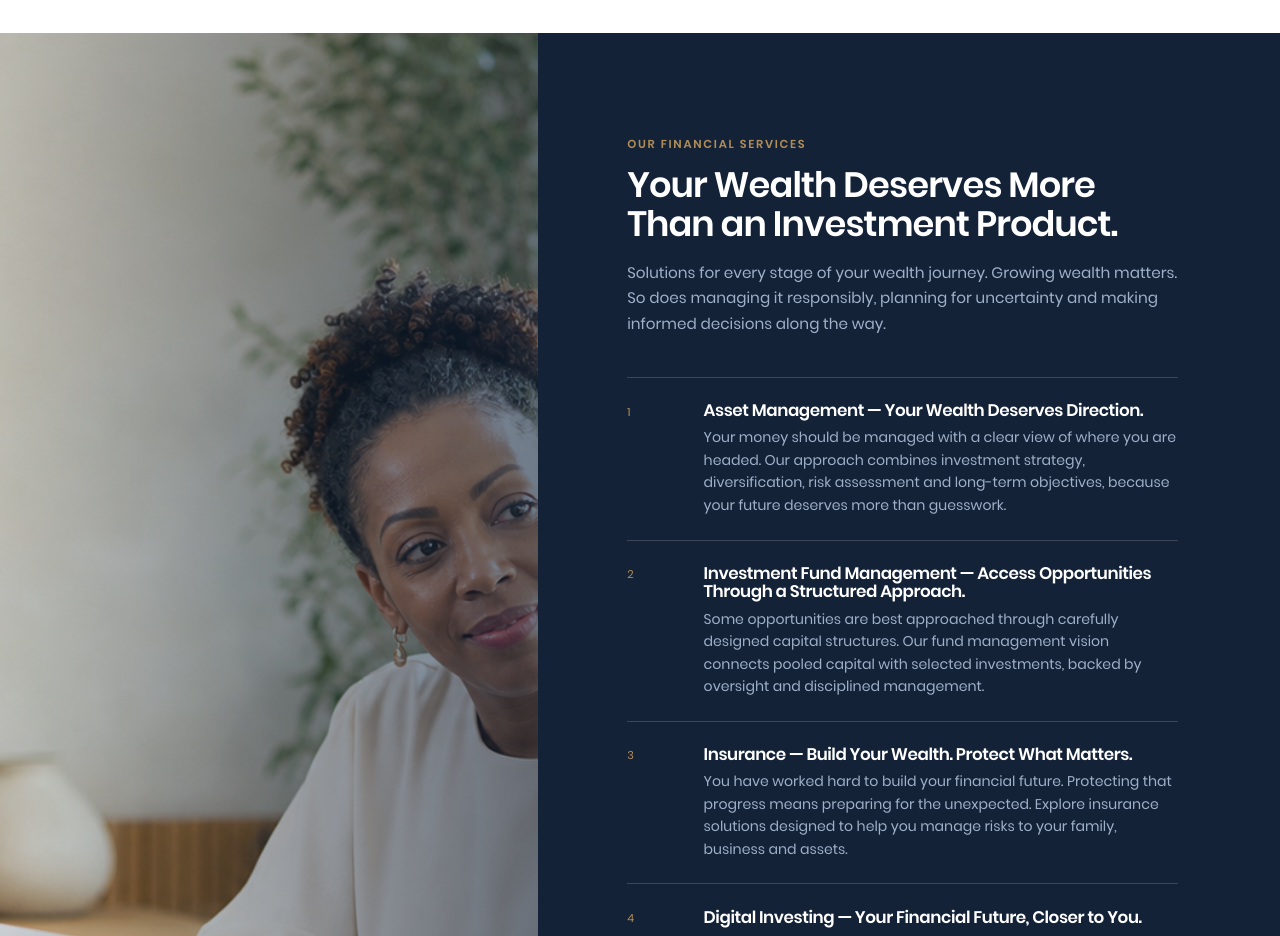
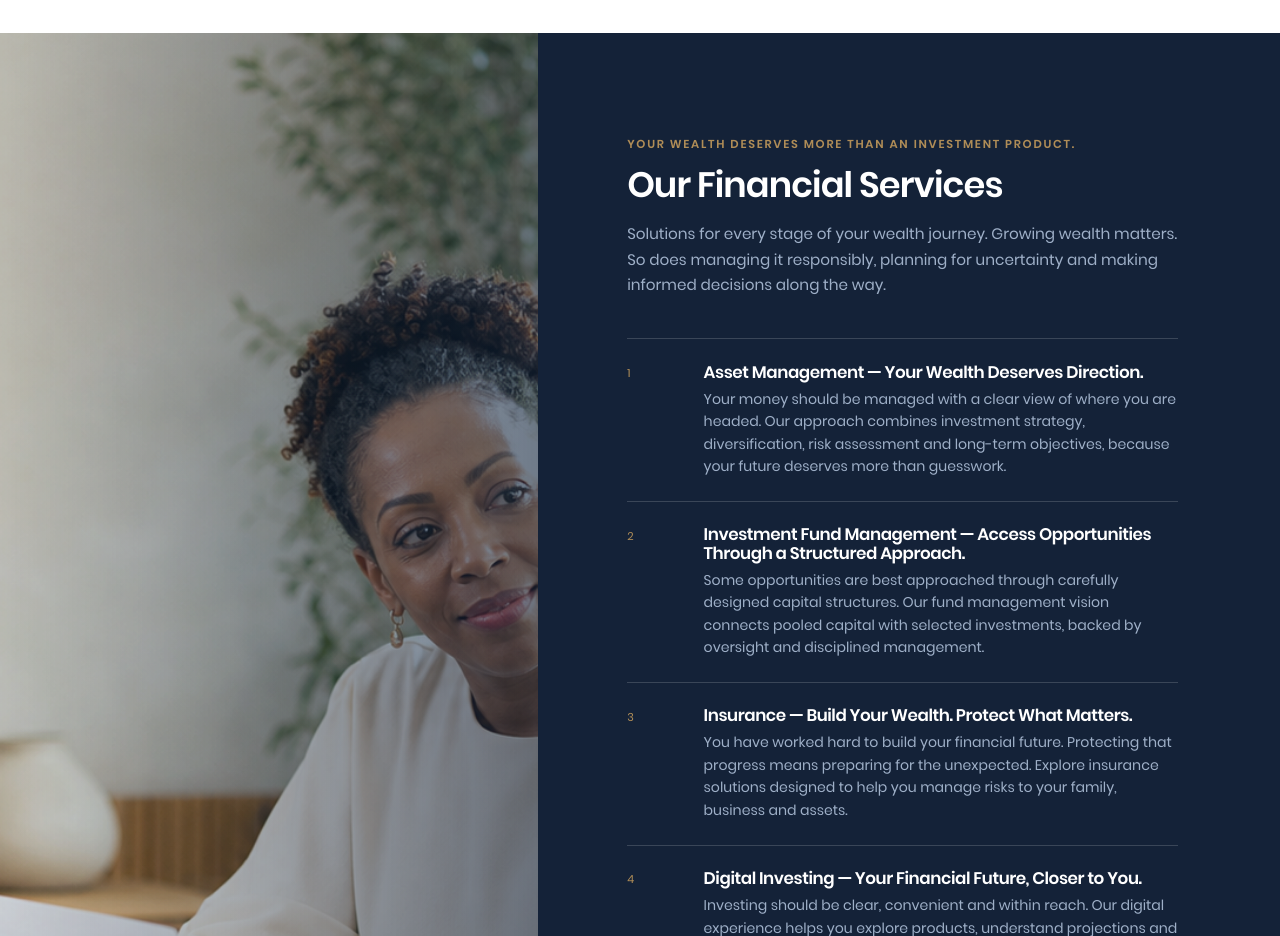
Before and after one commit to PraktikalWeb/Tiyani-Magomani, a Next.js app: page / in a window 1280 px wide. Shown: the part 3060-3996 px from the top of the page. Built offline with nearby package versions, Linux system fonts and the light colour scheme.

Commit message:
Swap homepage services heading hierarchy

```diff
--- a/components/Home.tsx
+++ b/components/Home.tsx
@@ -558,8 +558,8 @@ export default function Home() {
             <div aria-hidden="true" />
           </div>
           <div className="tm-home-services-content">
-            <p className="tm-home-eyebrow">Our Financial Services</p>
-            <h2>Your Wealth Deserves More Than an Investment Product.</h2>
+            <p className="tm-home-eyebrow">Your Wealth Deserves More Than an Investment Product.</p>
+            <h2>Our Financial Services</h2>
             <p className="tm-home-services-intro">Solutions for every stage of your wealth journey. Growing wealth matters. So does managing it responsibly, planning for uncertainty and making informed decisions along the way.</p>
             <div className="tm-home-service-list">
               {services.map((service) => (
```
